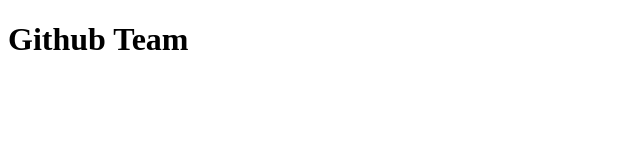
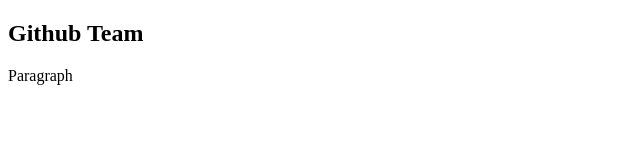
Before and after one commit to abdomagdy00/Git_Course, a plain HTML site: page index.html in a window 1280 px wide. Shown: the whole page, without its empty margins (0-640 px from the left). Drawn offline with Linux system fonts and the light colour scheme.

Commit message:
add: new commit

```diff
--- a/index.html
+++ b/index.html
@@ -1,11 +1,12 @@
 <!DOCTYPE html>
 <html lang="en">
-<head>
-    <meta charset="UTF-8">
-    <meta name="viewport" content="width=device-width, initial-scale=1.0">
-    <title>Github Course</title>
-</head>
-<body>
-    <h1>Github Team</h1>
-</body>
+	<head>
+		<meta charset="UTF-8" />
+		<meta name="viewport" content="width=device-width, initial-scale=1.0" />
+		<title>Github Course</title>
+	</head>
+	<body>
+		<h2>Github Team</h2>
+		<p>Paragraph</p>
+	</body>
 </html>
```
